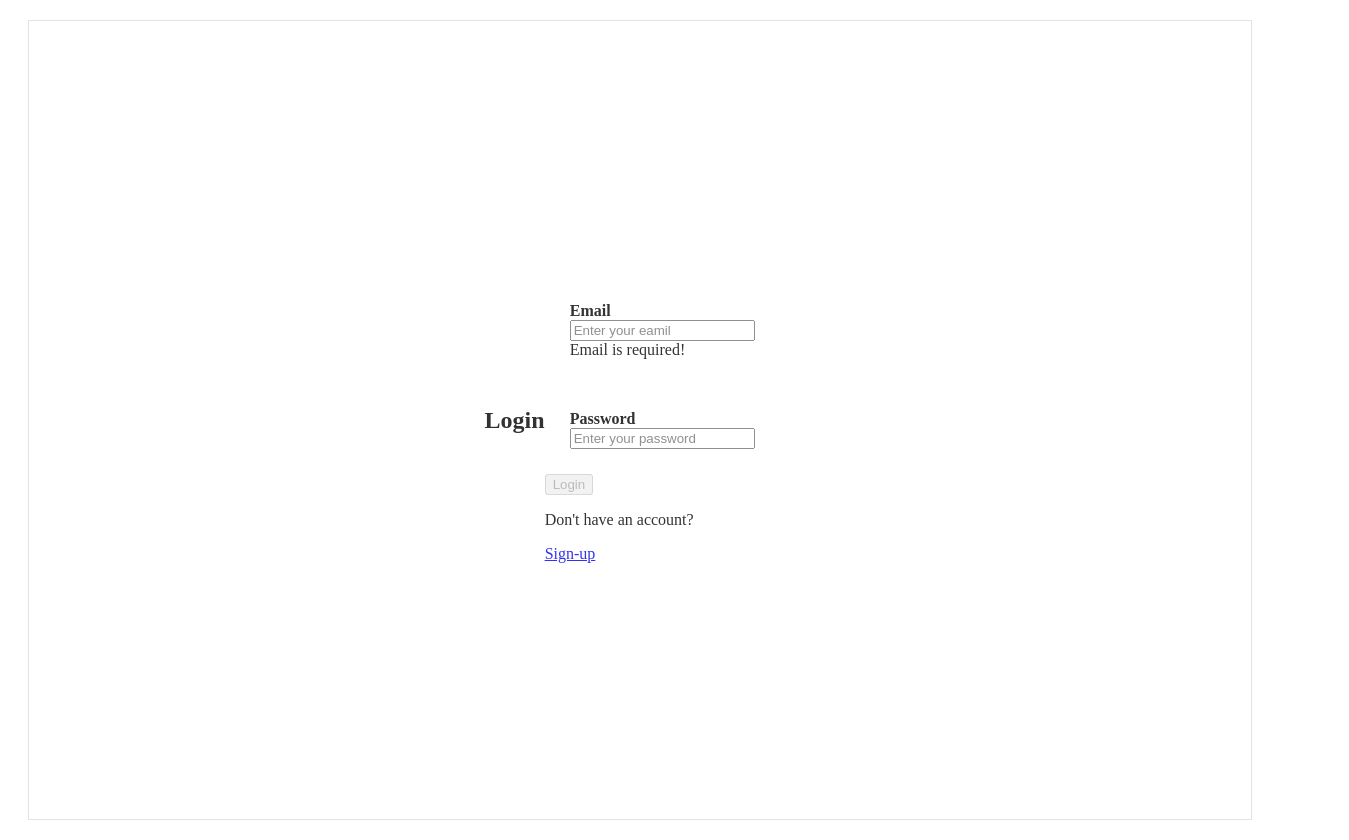
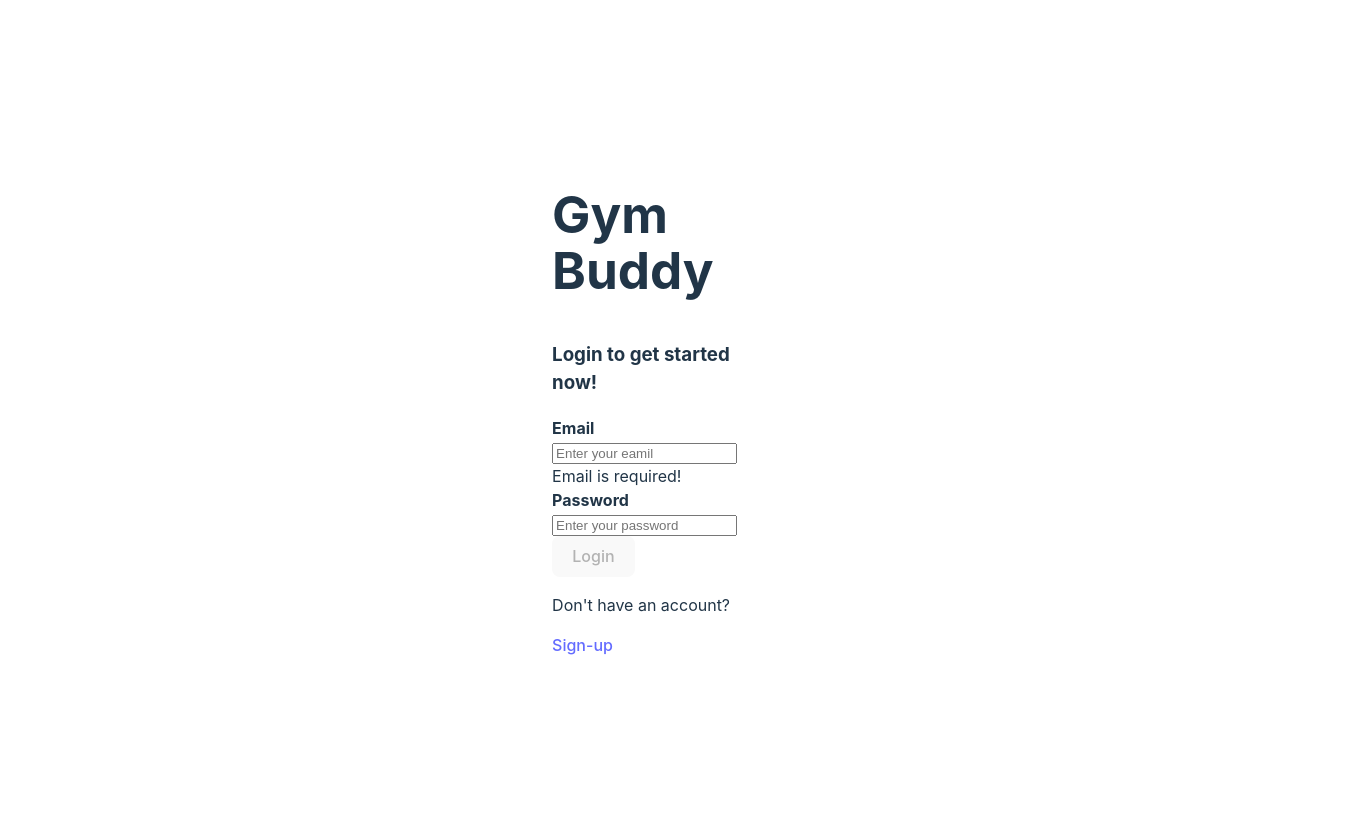
Before and after one commit to SetCra123/Gym-Buddy, a React (Vite) app in the folder client/: page /login in a window 1280 px wide. Shown: the whole page, 1349 px wide, since content can reach past the window. After the commit the page ends 800 px from the top, so only its background shows below. Built offline with nearby package versions, Linux system fonts and the light colour scheme.

Commit message:
I added css styling to login page

```diff
--- a/client/src/login.css
+++ b/client/src/login.css
@@ -1,12 +1,12 @@
-.form-container {
+/* .form-container {
     padding: 20px;
     border: 1px solid #ddd;
     margin: 20px;
     /* background-color: #36013f; */
-    opacity: 0.8;
+    /* opacity: 0.8;
     transition: background-color 0.3s ease;
     background-image: ('../images/cover1.png');
-}
+} */
 
 /* d-flex
 justify-content-center
@@ -14,15 +14,80 @@ align-items-center
 mt-5 */
 
 .form-div {
-    display: flex;
-    height: 100%;
-    width: 100%;
-    align-items: center;
-    justify-content: center;
-    padding: 20% 10% 20% 0%;
-    background-image: ('../public/images/cover1.png');
+    padding: 5%;
+    margin-left: 32em;
+
 }
 
-.mb-3 {
+/* .mb-3 {
     padding: 10%;
-}
+} */
+
+:root {
+    font-family: Inter, system-ui, Avenir, Helvetica, Arial, sans-serif;
+    line-height: 1.5;
+    font-weight: 400;
+
+    color-scheme: light dark;
+    color: rgba(255, 255, 255, 0.87);
+    background-color: #242424;
+
+    font-synthesis: none;
+    text-rendering: optimizeLegibility;
+    -webkit-font-smoothing: antialiased;
+    -moz-osx-font-smoothing: grayscale;
+  }
+
+  a {
+    font-weight: 500;
+    color: #646cff;
+    text-decoration: inherit;
+  }
+  a:hover {
+    color: #535bf2;
+  }
+
+  body {
+    margin: 0;
+    display: flex;
+    place-items: center;
+    min-width: 320px;
+    min-height: 100vh;
+  }
+
+  h2 {
+    font-size: 3.2em;
+    line-height: 1.1;
+  }
+
+  button {
+    border-radius: 8px;
+    border: 1px solid transparent;
+    padding: 0.6em 1.2em;
+    font-size: 1em;
+    font-weight: 500;
+    font-family: inherit;
+    background-color: #1a1a1a;
+    cursor: pointer;
+    transition: border-color 0.25s;
+  }
+  button:hover {
+    border-color: #646cff;
+  }
+  button:focus,
+  button:focus-visible {
+    outline: 4px auto -webkit-focus-ring-color;
+  }
+
+  @media (prefers-color-scheme: light) {
+    :root {
+      color: #213547;
+      background-color: #ffffff;
+    }
+    a:hover {
+      color: #747bff;
+    }
+    button {
+      background-color: #f9f9f9;
+    }
+  }
--- a/client/src/pages/Login.jsx
+++ b/client/src/pages/Login.jsx
@@ -55,7 +55,8 @@ export default function Login() {
         <>
             <div className="form-container d-flex justify-content-center align-items-center mt-5">
                 <div className="form-div bg-white p-3 rounded border">
-                    <h2>Login</h2>
+                    <h2>Gym Buddy</h2>
+                    <h3>Login to get started now!</h3>
                     <Form noValidate validated={validated} onSubmit={handleFormSubmit}>
                         <Alert dismissible onClose={() => setShowAlert(false)} show={showAlert} variant='danger'>
                             Something went wrong with your login credentials!
```
